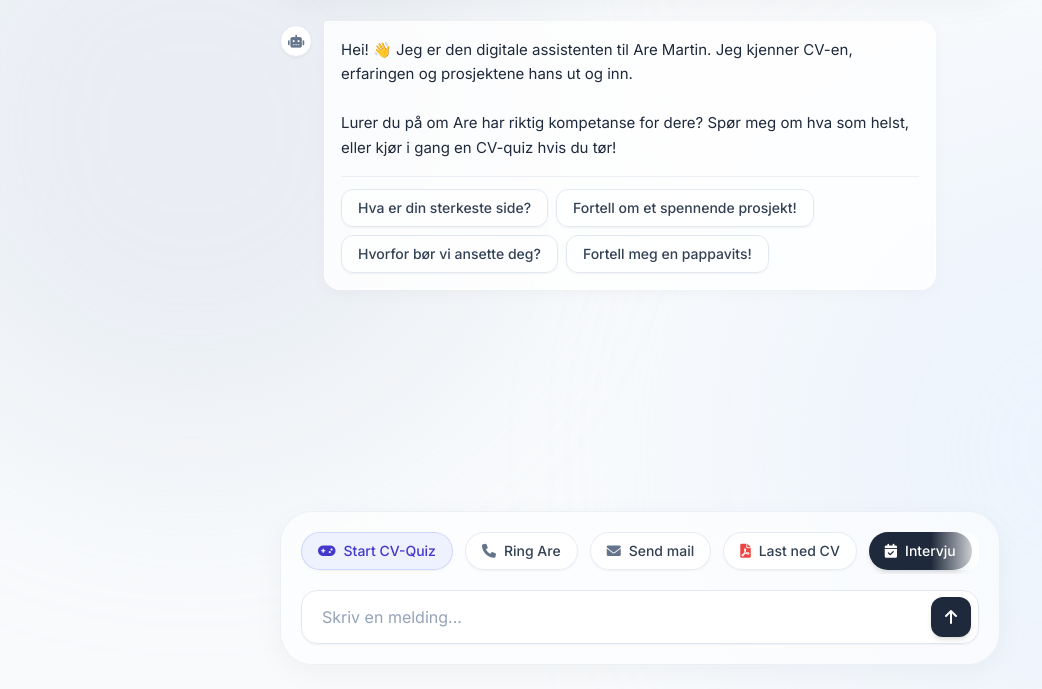
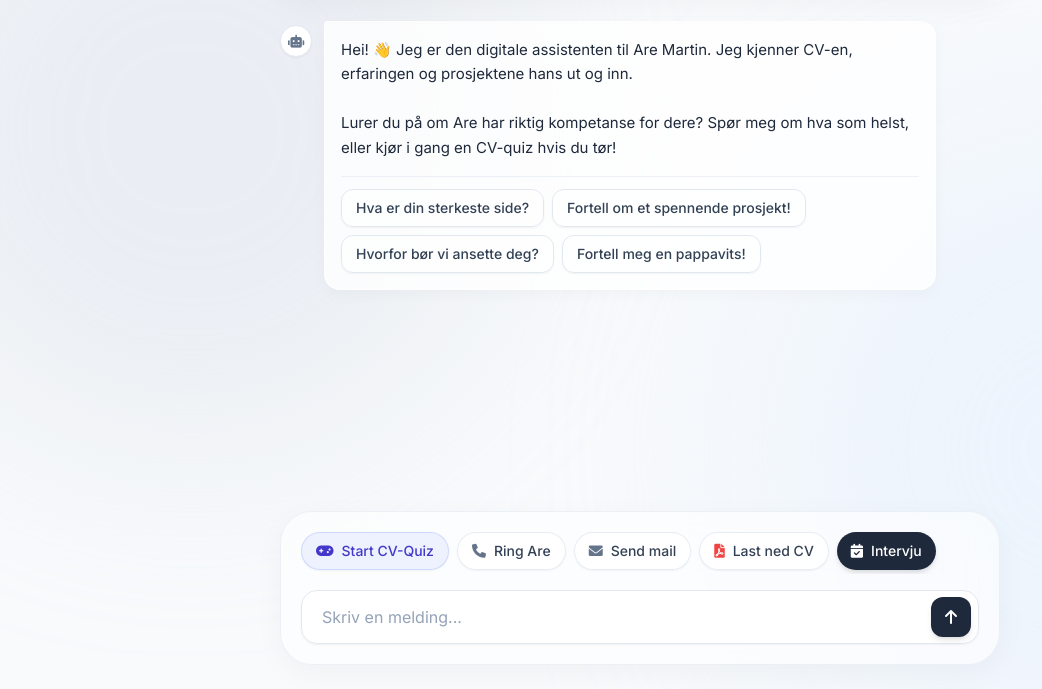
Before and after one commit to AreMartin/are-martin-cv, a plain HTML site: page index.html in a window 1280 px wide. Shown: the part 111-800 px from the top of the page, without its empty margins (0-1042 px from the left). Drawn offline with nearby package versions, Linux system fonts and the light colour scheme.

Commit message:
Final fix sideveis hurtigknapp scroll

```diff
--- a/index.html
+++ b/index.html
@@ -99,23 +99,23 @@
                     Lurer du på om Are har riktig kompetanse for dere? Spør meg om hva som helst, eller kjør i gang en CV-quiz hvis du tør!
 
                     <div class="flex flex-wrap gap-2 mt-4 pt-3 border-t border-slate-200/60">
-                        <button onclick="sendTip('Hva er din sterkeste side?')" class="text-left px-4 py-2 bg-white/50 hover:bg-slate-100 hover:border-slate-300 border border-slate-200 text-slate-700 text-sm rounded-xl transition-all duration-200 shadow-sm font-medium">
+                        <button onclick="sendTip('Hva er din sterkeste side?')" class="text-left px-3.5 py-2 bg-white/50 hover:bg-slate-100 hover:border-slate-300 border border-slate-200 text-slate-700 text-sm rounded-xl transition-all duration-200 shadow-sm font-medium">
                             Hva er din sterkeste side?
                         </button>
-                        <button onclick="sendTip('Fortell om et spennende prosjekt!')" class="text-left px-4 py-2 bg-white/50 hover:bg-slate-100 hover:border-slate-300 border border-slate-200 text-slate-700 text-sm rounded-xl transition-all duration-200 shadow-sm font-medium">
+                        <button onclick="sendTip('Fortell om et spennende prosjekt!')" class="text-left px-3.5 py-2 bg-white/50 hover:bg-slate-100 hover:border-slate-300 border border-slate-200 text-slate-700 text-sm rounded-xl transition-all duration-200 shadow-sm font-medium">
                             Fortell om et spennende prosjekt!
                         </button>
-                        <button onclick="sendTip('Hvorfor bør vi ansette deg?')" class="text-left px-4 py-2 bg-white/50 hover:bg-slate-100 hover:border-slate-300 border border-slate-200 text-slate-700 text-sm rounded-xl transition-all duration-200 shadow-sm font-medium">
+                        <button onclick="sendTip('Hvorfor bør vi ansette deg?')" class="text-left px-3.5 py-2 bg-white/50 hover:bg-slate-100 hover:border-slate-300 border border-slate-200 text-slate-700 text-sm rounded-xl transition-all duration-200 shadow-sm font-medium">
                             Hvorfor bør vi ansette deg?
                         </button>
-                        <button onclick="sendTip('Fortell meg en pappavits!')" class="text-left px-4 py-2 bg-white/50 hover:bg-slate-100 hover:border-slate-300 border border-slate-200 text-slate-700 text-sm rounded-xl transition-all duration-200 shadow-sm font-medium">
+                        <button onclick="sendTip('Fortell meg en pappavits!')" class="text-left px-3.5 py-2 bg-white/50 hover:bg-slate-100 hover:border-slate-300 border border-slate-200 text-slate-700 text-sm rounded-xl transition-all duration-200 shadow-sm font-medium">
                             Fortell meg en pappavits!
                         </button>
                     </div>
                 </div>
             </div>
 
-            <!-- Typing Indicator (skjult som standard) -->
+            <!-- Typing Indicator -->
             <div id="typing-indicator" class="hidden items-start message-enter">
                 <div class="w-8 h-8 rounded-full bg-white border border-slate-200 flex items-center justify-center shadow-sm shrink-0 mt-1 mr-3">
                     <i class="fa-solid fa-robot text-slate-500 text-[13px]"></i>
@@ -134,28 +134,28 @@
         <!-- Input Area & Quick Actions -->
         <div class="p-4 sm:p-5 mx-3 mb-3 sm:mx-6 sm:mb-6 bg-white/60 backdrop-blur-xl border border-slate-200/60 rounded-[2rem] shrink-0 z-20 shadow-[0_8px_30px_rgb(0,0,0,0.04)]">
 
-            <!-- OPPDATERT: En "relative" boks med en visuell fadet kant til høyre -->
             <div class="relative mb-4">
-                <div class="flex gap-3 overflow-x-auto no-scrollbar pb-1 pr-10">
-                    <button onclick="sendTip('Jeg vil gjerne ta en CV-quiz om Are!')" class="flex items-center gap-2 px-4 py-2 bg-indigo-50 hover:bg-indigo-100 border border-indigo-200/80 rounded-full text-sm font-medium text-indigo-700 transition-all shadow-sm whitespace-nowrap">
+                <!-- OPPDATERT: Endret fra gap-3 til gap-2, og redusert innvendig padding på knappene til px-3.5 -->
+                <div class="flex gap-2 overflow-x-auto no-scrollbar pb-1 pr-10">
+                    <button onclick="sendTip('Jeg vil gjerne ta en CV-quiz om Are!')" class="flex items-center gap-2 px-3.5 py-2 bg-indigo-50 hover:bg-indigo-100 border border-indigo-200/80 rounded-full text-sm font-medium text-indigo-700 transition-all shadow-sm whitespace-nowrap">
                         <i class="fa-solid fa-gamepad"></i> Start CV-Quiz
                     </button>
-                    <a href="tel:+4799999999" class="flex items-center gap-2 px-4 py-2 bg-white/70 hover:bg-white backdrop-blur-md border border-slate-200/80 rounded-full text-sm font-medium text-slate-700 transition-all shadow-sm whitespace-nowrap">
+                    <a href="tel:+4799999999" class="flex items-center gap-2 px-3.5 py-2 bg-white/70 hover:bg-white backdrop-blur-md border border-slate-200/80 rounded-full text-sm font-medium text-slate-700 transition-all shadow-sm whitespace-nowrap">
                         <i class="fa-solid fa-phone text-slate-500"></i> Ring Are
                     </a>
-                    <a href="mailto:martkal@gmail.com" class="flex items-center gap-2 px-4 py-2 bg-white/70 hover:bg-white backdrop-blur-md border border-slate-200/80 rounded-full text-sm font-medium text-slate-700 transition-all shadow-sm whitespace-nowrap">
+                    <a href="mailto:martkal@gmail.com" class="flex items-center gap-2 px-3.5 py-2 bg-white/70 hover:bg-white backdrop-blur-md border border-slate-200/80 rounded-full text-sm font-medium text-slate-700 transition-all shadow-sm whitespace-nowrap">
                         <i class="fa-solid fa-envelope text-slate-500"></i> Send mail
                     </a>
-                    <a href="/.netlify/functions/chat" target="_blank" class="flex items-center gap-2 px-4 py-2 bg-white/70 hover:bg-white backdrop-blur-md border border-slate-200/80 rounded-full text-sm font-medium text-slate-700 transition-all shadow-sm whitespace-nowrap">
+                    <a href="/.netlify/functions/chat" target="_blank" class="flex items-center gap-2 px-3.5 py-2 bg-white/70 hover:bg-white backdrop-blur-md border border-slate-200/80 rounded-full text-sm font-medium text-slate-700 transition-all shadow-sm whitespace-nowrap">
                         <i class="fa-solid fa-file-pdf text-red-500"></i> Last ned CV
                     </a>
                     <a href="mailto:martkal@gmail.com?subject=Innkalling%20til%20intervju%20-%20Are%20Martin&body=Hei%20Are!%0A%0AVi%20likte%20CV-chatboten%20din%20veldig%20godt,%20og%20vil%20gjerne%20ta%20en%20prat..."
-                       class="flex items-center gap-2 px-4 py-2 bg-slate-800 hover:bg-slate-700 text-white rounded-full text-sm font-medium transition-all shadow-md whitespace-nowrap">
+                       class="flex items-center gap-2 px-3.5 py-2 bg-slate-800 hover:bg-slate-700 text-white rounded-full text-sm font-medium transition-all shadow-md whitespace-nowrap">
                         <i class="fa-solid fa-calendar-check"></i> Intervju
                     </a>
                 </div>
-                <!-- Fade-effekten som indikerer mer innhold til høyre -->
-                <div class="absolute right-0 top-0 bottom-1 w-12 bg-gradient-to-l from-white/90 to-transparent pointer-events-none rounded-r-xl"></div>
+                <!-- OPPDATERT: Lagt til "md:hidden" for å fjerne fade-skyggen på PC/nettbrett -->
+                <div class="absolute right-0 top-0 bottom-1 w-12 bg-gradient-to-l from-white/90 to-transparent pointer-events-none rounded-r-xl md:hidden"></div>
             </div>
 
             <form id="chat-form" class="relative flex items-center">
@@ -219,8 +219,9 @@
                 formattedText = formattedText.replace(/\[TIPS:\s*(.*?)\]/g, '').trim();
 
                 if (tips.length > 0) {
+                    // Vi oppdaterer paddingen (px-3.5) på tips-knappene også for å matche stilendringen
                     let buttons = tips.map(tip => `
-                        <button onclick="sendTip('${tip.replace(/'/g, "\\'")}')" class="text-left px-4 py-2 bg-white/50 hover:bg-slate-100 hover:border-slate-300 border border-slate-200 text-slate-700 text-sm rounded-xl transition-all duration-200 shadow-sm font-medium mt-2">
+                        <button onclick="sendTip('${tip.replace(/'/g, "\\'")}')" class="text-left px-3.5 py-2 bg-white/50 hover:bg-slate-100 hover:border-slate-300 border border-slate-200 text-slate-700 text-sm rounded-xl transition-all duration-200 shadow-sm font-medium mt-2">
                             ${tip}
                         </button>
                     `).join('');
```
